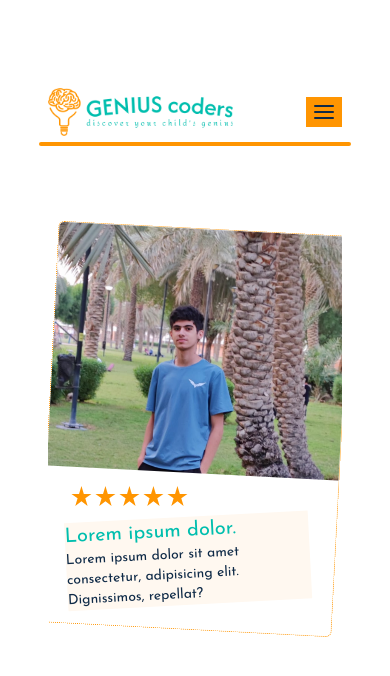
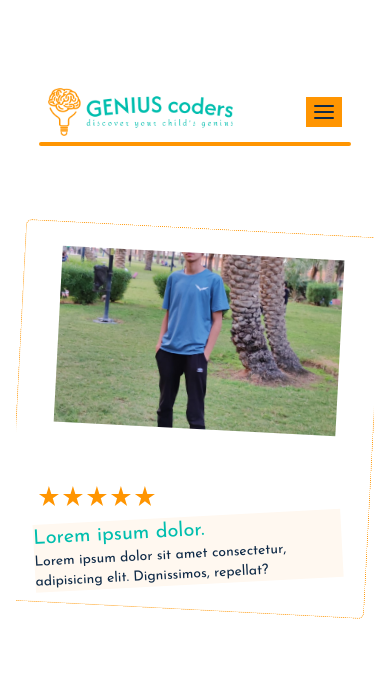
Before and after one commit to Amr-keshk/genius-coders, a React (Vite) app: page /testimonials in a window 390 px wide. Shown: the top 676 px of the page. Built offline with nearby package versions, Linux system fonts and the light colour scheme.

Commit message:
Refactor layout by adding container class for consistent padding across Hero, About, Courses, and Testimonials sections

```diff
--- a/src/components/Hero.jsx
+++ b/src/components/Hero.jsx
@@ -16,7 +16,7 @@ function Hero() {
   return (
     <section className='w-full relative'>
       <img className="fixed left-0 top-10 sm:top-20 z-10 w-20 sm:w-28" src={bird} alt="" />
-      <div className='bg-lightOrange flex flex-col gap-y-28 lg:flex-row lg:items-center max-w-screen-2xl mx-auto min-h-screen py-28 px-12 md:px-24 lg:px-44 relative z-0 overflow-hidden'>
+      <div className='bg-lightOrange flex flex-col gap-y-28 lg:flex-row lg:items-center min-h-screen py-28 container max-w-screen-2xl mx-auto px-4 sm:px-12 md:px-24 lg:px-44 relative z-0 overflow-hidden'>
         <Helmet>
           <title>Genius Coders - Learn Programming for Kids</title>
           <meta name="description" content="Join Genius Coders and learn programming in a fun, interactive way with practical applications in every session, taught by a certified engineer!" />
--- a/src/index.css
+++ b/src/index.css
@@ -105,3 +105,7 @@ body {
         scale: -1 1;
     }
 }
+.container {
+    /* max-w-screen-2xl mx-auto px-4 sm:px-12 md:px-24 lg:px-44 */
+
+}
--- a/src/pages/About.jsx
+++ b/src/pages/About.jsx
@@ -14,7 +14,7 @@ function About() {
   const paragraph = "We believe children are the architects of the future. At Genius Coders, we nurture their curiosity and creativity through hands-on coding education that keeps pace with today's fast-moving technology."
   return (
     <section className='w-full py-28 relative overflow-hidden'>
-      <div className='bg-white max-w-screen-2xl mx-auto px-12 md:px-24 lg:px-44 relative'>
+      <div className='container max-w-screen-2xl mx-auto px-4 sm:px-12 md:px-24 lg:px-44 bg-white relative'>
         <ReasonCard reasons={reasons} />
         <div className='flex flex-col gap-6 items-center lg:flex-row lg:items-start'>
           <div className='flex-1 flex items-end justify-center gap-4'>
--- a/src/pages/Courses.jsx
+++ b/src/pages/Courses.jsx
@@ -45,7 +45,7 @@ function Courses() {
 
   return (
     <section className="pt-28 bg-gradient-to-b from-thirdColor to-white">
-      <div className="container mx-auto px-4 text-center">
+      <div className="container max-w-screen-2xl mx-auto px-4 sm:px-12 md:px-24 lg:px-44 text-center">
 
         <div className='flex items-center justify-center'>
           <Title whichSection={"courses"}>our courses</Title>
--- a/src/pages/Testimonials.jsx
+++ b/src/pages/Testimonials.jsx
@@ -59,7 +59,7 @@ function Testimonials() {
   const titleIcon = <svg xmlns="http://www.w3.org/2000/svg" height="28px" viewBox="0 -960 960 960" width="28px" fill="#000000"><path d="M720-720q-33 0-56.5-23.5T640-800q0-33 23.5-56.5T720-880q33 0 56.5 23.5T800-800q0 33-23.5 56.5T720-720ZM680-80v-320q0-40-20.5-72T607-522l35-103q8-25 29.5-40t48.5-15q27 0 48.5 15t29.5 40l102 305H800v240H680ZM500-500q-25 0-42.5-17.5T440-560q0-25 17.5-42.5T500-620q25 0 42.5 17.5T560-560q0 25-17.5 42.5T500-500ZM220-720q-33 0-56.5-23.5T140-800q0-33 23.5-56.5T220-880q33 0 56.5 23.5T300-800q0 33-23.5 56.5T220-720ZM140-80v-280H80v-240q0-33 23.5-56.5T160-680h120q33 0 56.5 23.5T360-600v240h-60v280H140Zm300 0v-160h-40v-160q0-25 17.5-42.5T460-460h80q25 0 42.5 17.5T600-400v160h-40v160H440Z"/></svg>
   return (
     <section>
-      <div className='max-w-screen-2xl mx-auto px-12 md:px-24 lg:px-44 my-20'>
+      <div className='container max-w-screen-2xl mx-auto px-4 sm:px-12 md:px-24 lg:px-44 my-20'>
         <Title titleIcon={titleIcon} whichSection={'testimonials'}>what parents say</Title>
 
 
@@ -99,7 +99,7 @@ function Testimonials() {
               testimonials.map( (say, index) =>
                 <SwiperSlide key={say.name + index} className='py-10'>
                   <div className='hover:scale-110 transition duration-500 rotate-3 cursor-pointer overflow-hidden border border-dotted border-orange rounded-md p-6'>
-                    <img className=' h-44 w-full object-cover object-top scale-150 mb-14' src={say.image} alt={`photo for our great student ${say.name}`} />
+                    <img className='h-44 w-11/12 mx-auto object-cover mb-14' src={say.image} alt={`photo for our great student ${say.name}`} />
                     <div className='-rotate-3 flex items-center my-2'>
                       {Array(5).fill().map(star => <span className='fill-orange' key={star}>{starIcon}</span>)}
                     </div>
```
